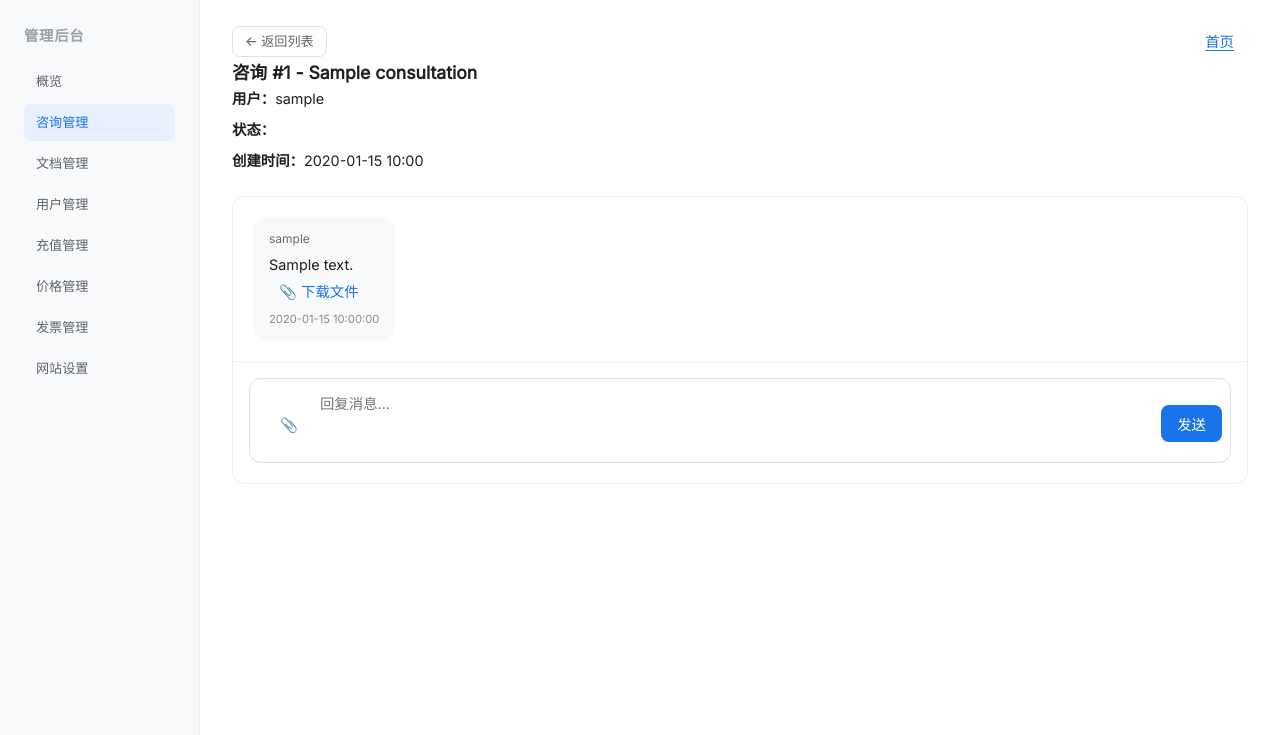
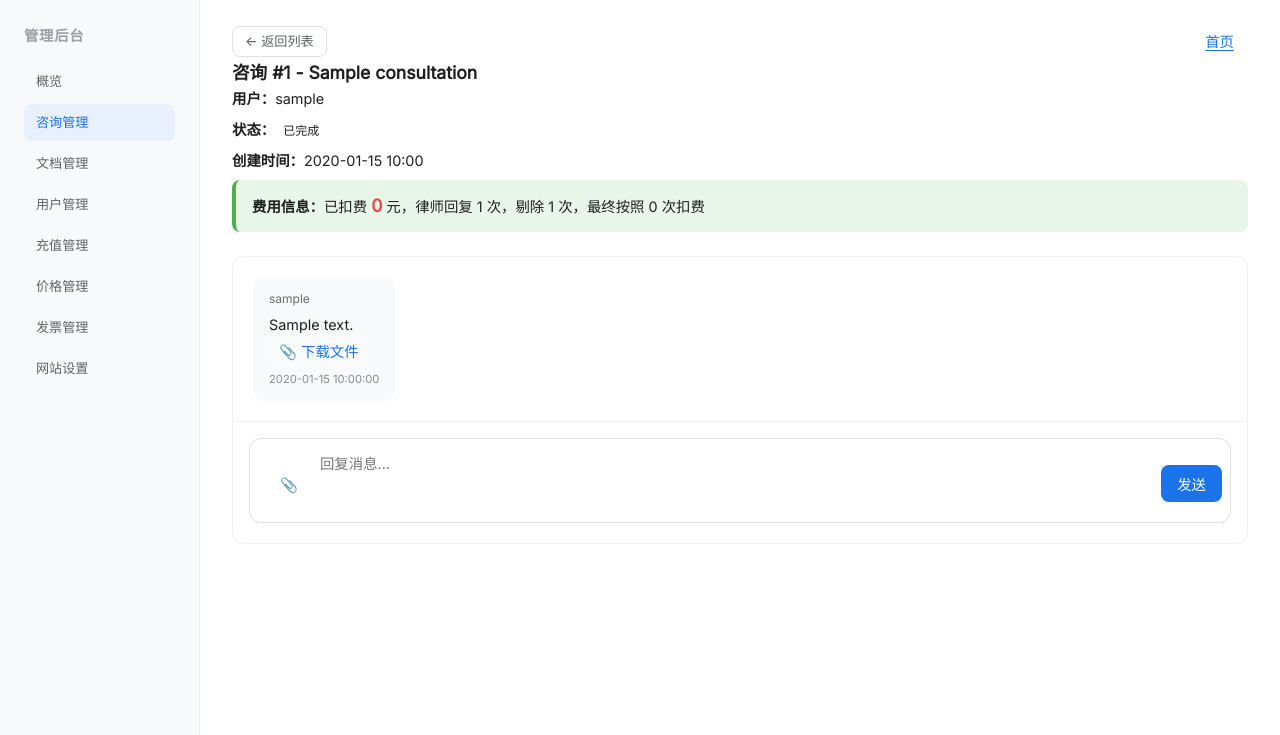
Before and after one commit to booted4439-alt/paoding-law, a Flask app: page /admin/consultations/1 in a window 1280 px wide. Shown: the top 735 px of the page. Run offline with Flask 3, Linux system fonts and the light colour scheme; a user stored in the database is signed in; tables that the repository leaves empty hold one stand-in row (values such as "Sample post"); some libraries are stand-ins or nearby versions.

Commit message:
feat: 咨询收费系统 - 律师回复计数/剔除/完成扣费
- 数据库新增 lawyer_reply_count, excluded_count, estimated_fee, actual_fee 字段
- 咨询创建限制：余额不足100元不能发起咨询
- 律师回复改为计数模式（非实时扣费）
- 新增完成咨询API，计算费用并扣费
- 新增剔除次数API
- 管理列表显示律师回复次数/剔除次数列及已完成筛选
- 咨询详情页：移除关闭功能，添加完成咨询/剔除次数功能
- 价格页更新收费说明
- 用户协议/隐私政策更新收费规则

```diff
--- a/app.py
+++ b/app.py
@@ -679,6 +679,8 @@ def create_consultation():
         return jsonify({'error': '请输入咨询标题'}), 400
     if not current_user.phone and not current_user.is_admin:
         return jsonify({'error': '请先绑定手机号'}), 403
+    if not current_user.is_admin and not current_user.is_lawyer and current_user.balance < 10000:
+        return jsonify({'error': '余额不足，咨询需账户余额不低于100元，请先充值'}), 403
     c = Consultation(title=title, description=description, user_id=current_user.id)
     db.session.add(c)
     db.session.flush()
@@ -716,6 +718,8 @@ def create_consultation_with_message():
         return jsonify({'error': '请输入您的问题'}), 400
     if not current_user.phone and not current_user.is_admin:
         return jsonify({'error': '请先绑定手机号'}), 403
+    if not current_user.is_admin and not current_user.is_lawyer and current_user.balance < 10000:
+        return jsonify({'error': '余额不足，咨询需账户余额不低于100元，请先充值'}), 403
 
     # Validate limits
     files = request.files.getlist('file')
@@ -913,55 +917,10 @@ def send_message(c_id):
             except Exception as e:
                 print(f'[EMAIL] 通知失败: {e}')
 
-    # 律师/管理员回复 → 扣费检查 + 通知咨询发起用户
+    # 律师/管理员回复 → 计数 + 通知咨询发起用户
     if current_user.is_admin or current_user.is_lawyer:
-        # 检查用户余额并扣费（每次律师回复扣一次费）
-        if c.status != 'pending':
-            try:
-                # 查找该咨询对应的有效服务价格
-                price = ServicePrice.query.filter_by(
-                    category='consult', is_active=True
-                ).order_by(ServicePrice.sort_order).first()
-                if price and price.price > 0:
-                    owner = db.session.get(User, c.user_id)
-                    if owner and not owner.is_admin and not owner.is_lawyer:
-                        # 查找此咨询的ServiceOrder
-                        so = ServiceOrder.query.filter_by(
-                            consultation_id=c.id, user_id=c.user_id
-                        ).first()
-                        if not so:
-                            so = ServiceOrder(
-                                user_id=c.user_id,
-                                service_type='consult',
-                                price_id=price.id,
-                                amount=0,
-                                status='pending',
-                                consultation_id=c.id,
-                                description=f'咨询回复计费：{c.title}'
-                            )
-                            db.session.add(so)
-                            db.session.flush()
-
-                        # 每次律师回复扣费
-                        fee = price.price
-                        if owner.balance >= fee:
-                            before = owner.balance
-                            owner.balance -= fee
-                            so.amount += fee
-                            so.lawyer_reply_count += 1
-                            so.status = 'paid' if so.lawyer_reply_count > 0 else so.status
-                            tx = Transaction(
-                                user_id=owner.id,
-                                type='consume',
-                                amount=-fee,
-                                balance_before=before,
-                                balance_after=owner.balance,
-                                service_type='consult',
-                                description=f'律师回复扣费 {fee/100:.2f} 元'
-                            )
-                            db.session.add(tx)
-            except Exception as e:
-                app.logger.error(f'扣费失败: {e}')
+        # 递增律师回复计数
+        c.lawyer_reply_count = (c.lawyer_reply_count or 0) + 1
 
         # 通知咨询发起用户（有邮箱的）
         owner = db.session.get(User, c.user_id)
@@ -1090,6 +1049,10 @@ def admin_list_consultations():
             'client': c.client.username if c.client else '未知',
             'lawyer': c.lawyer.username if c.lawyer else None,
             'message_count': c.messages.count(),
+            'lawyer_reply_count': c.lawyer_reply_count or 0,
+            'excluded_count': c.excluded_count or 0,
+            'estimated_fee': c.estimated_fee or 0,
+            'actual_fee': c.actual_fee or 0,
             'created_at': c.created_at.strftime('%Y-%m-%d %H:%M'),
         } for c in pagination.items],
         'total': pagination.total,
@@ -1120,6 +1083,79 @@ def admin_assign_lawyer(c_id):
     c.lawyer_id = lawyer_id
     db.session.commit()
     return jsonify({'ok': True})
+
+
+@app.route('/admin/api/consultations/<int:c_id>/excluded', methods=['POST'])
+@login_required
+@admin_required
+def admin_update_excluded_count(c_id):
+    """Update excluded count for a consultation."""
+    c = db.session.get(Consultation, c_id)
+    if not c:
+        return jsonify({'error': '未找到咨询'}), 404
+    if c.status == 'completed':
+        return jsonify({'error': '已完成咨询不能修改剔除次数'}), 400
+    data = request.get_json() or {}
+    val = data.get('excluded_count', 0)
+    try:
+        val = int(val)
+    except (ValueError, TypeError):
+        return jsonify({'error': '无效的数字'}), 400
+    if val < 0:
+        return jsonify({'error': '剔除次数不能为负数'}), 400
+    if val > (c.lawyer_reply_count or 0):
+        return jsonify({'error': '剔除次数不能超过律师回复次数'}), 400
+    c.excluded_count = val
+    db.session.commit()
+    return jsonify({'ok': True, 'excluded_count': val})
+
+
+@app.route('/admin/api/consultations/<int:c_id>/complete', methods=['POST'])
+@login_required
+@admin_required
+def admin_complete_consultation(c_id):
+    """Complete a consultation: calculate fee, deduct from user balance, record transaction."""
+    c = db.session.get(Consultation, c_id)
+    if not c:
+        return jsonify({'error': '未找到咨询'}), 404
+    if c.status == 'completed':
+        return jsonify({'error': '咨询已完成'}), 400
+    if c.status == 'closed':
+        return jsonify({'error': '咨询已关闭'}), 400
+
+    reply_count = c.lawyer_reply_count or 0
+    excluded = c.excluded_count or 0
+    payable = reply_count - excluded
+    unit_price = 10000  # 100元/次，单位为分
+    fee = payable * unit_price
+
+    owner = db.session.get(User, c.user_id)
+    if not owner:
+        return jsonify({'error': '用户不存在'}), 404
+
+    if fee > 0:
+        if owner.balance < fee:
+            return jsonify({'error': f'用户余额不足，需要 {fee/100:.0f} 元，当前余额 {owner.balance/100:.0f} 元'}), 400
+
+        before = owner.balance
+        owner.balance -= fee
+        tx = Transaction(
+            user_id=owner.id,
+            type='consume',
+            amount=-fee,
+            balance_before=before,
+            balance_after=owner.balance,
+            service_type='consult',
+            description=f'咨询完成扣费 {fee/100:.0f} 元（{reply_count}次律师回复 - {excluded}次剔除 = {payable}次×100元）'
+        )
+        db.session.add(tx)
+
+    c.actual_fee = fee
+    c.status = 'completed'
+    c.updated_at = datetime.now(timezone.utc)
+    db.session.commit()
+
+    return jsonify({'ok': True, 'fee': fee, 'fee_yuan': f'{fee/100:.0f}'})
 
 
 @app.route('/admin/documents')
--- a/models/__init__.py
+++ b/models/__init__.py
@@ -41,7 +41,11 @@ class Consultation(db.Model):
     id = db.Column(db.Integer, primary_key=True)
     title = db.Column(db.String(200), nullable=False)
     description = db.Column(db.Text)
-    status = db.Column(db.String(20), default='pending')  # pending, active, closed
+    status = db.Column(db.String(20), default='pending')  # pending, active, closed, completed
+    lawyer_reply_count = db.Column(db.Integer, default=0)
+    excluded_count = db.Column(db.Integer, default=0)
+    estimated_fee = db.Column(db.Integer, default=0)
+    actual_fee = db.Column(db.Integer, default=0)
     user_id = db.Column(db.Integer, db.ForeignKey('users.id'), nullable=False)
     lawyer_id = db.Column(db.Integer, db.ForeignKey('users.id'), nullable=True)
     created_at = db.Column(db.DateTime, default=_now)
--- a/templates/admin/consult_detail.html
+++ b/templates/admin/consult_detail.html
@@ -22,8 +22,20 @@
         <h2>咨询 #{{ consultation.id }} - {{ consultation.title }}</h2>
         <div class="consult-info">
             <p><strong>用户：</strong>{{ consultation.client.username if consultation.client else '未知' }}</p>
-            <p><strong>状态：</strong><span class="status-badge status-{{ consultation.status }}">{{ {'pending':'待处理','active':'进行中','closed':'已关闭'}[consultation.status] }}</span></p>
+            <p><strong>状态：</strong><span class="status-badge status-{{ consultation.status }}">{{ {'pending':'待处理','active':'进行中','completed':'已完成','closed':'已关闭'}[consultation.status] }}</span></p>
             <p><strong>创建时间：</strong>{{ consultation.created_at.strftime('%Y-%m-%d %H:%M') }}</p>
+            {% if consultation.status == 'completed' %}
+            <p class="fee-info"><strong>费用信息：</strong>已扣费 <span class="fee-amount">{{ '%.0f'|format((consultation.actual_fee or 0)/100) }}</span> 元，律师回复 {{ consultation.lawyer_reply_count or 0 }} 次，剔除 {{ consultation.excluded_count or 0 }} 次，最终按照 {{ (consultation.lawyer_reply_count or 0) - (consultation.excluded_count or 0) }} 次扣费</p>
+            {% endif %}
+            {% if consultation.status != 'completed' and consultation.status != 'closed' %}
+            {% if current_user.is_admin %}
+            <div class="consult-actions" style="margin-top: 12px;">
+                <label style="font-size: 0.85rem; margin-right: 8px;">剔除次数：</label>
+                <input type="number" id="excluded-count-input" value="{{ consultation.excluded_count or 0 }}" min="0" max="{{ consultation.lawyer_reply_count or 0 }}" style="width: 80px; padding: 4px 8px; border: 1px solid #ccc; border-radius: 4px;" onchange="adminUpdateExcludedCount({{ consultation.id }}, this.value)">
+                <button class="btn btn-primary" onclick="adminCompleteConsultation({{ consultation.id }})" style="margin-left: 16px;">✅ 完成咨询</button>
+            </div>
+            {% endif %}
+            {% endif %}
         </div>
 
         <div class="admin-chat" id="admin-chat">
@@ -164,4 +176,11 @@ function adminAutoResize(el) {
 function escHtml(s) { const d = document.createElement('div'); d.textContent = s || ''; return d.innerHTML; }
 loadMessages();
 </script>
+<style>
+.fee-info { background: #e8f5e9; padding: 12px 16px; border-radius: 8px; border-left: 4px solid #4caf50; margin-top: 8px; }
+.fee-amount { font-weight: 700; color: #e44; font-size: 1.1rem; }
+.consult-actions { display: flex; align-items: center; flex-wrap: wrap; gap: 8px; }
+.btn-primary { background: #1a73e8; color: #fff; border: none; padding: 8px 20px; border-radius: 6px; cursor: pointer; font-size: 0.9rem; font-weight: 500; }
+.btn-primary:hover { background: #1557b0; }
+</style>
 {% endblock %}
--- a/templates/pricing.html
+++ b/templates/pricing.html
@@ -7,8 +7,8 @@
 {% block content %}
 <div style="max-width: 1100px; margin: 0 auto; padding: 32px 16px;">
     <h1 style="font-size: 1.5rem; font-weight: 600; text-align: center; margin-bottom: 4px;">价格</h1>
-    <p style="text-align: center; color: #1a73e8; font-size: 0.95rem; font-weight: 500; margin-bottom: 4px;">AI辅助+律师审核确认回复为一次</p>
-    <p style="text-align: center; color: #1a73e8; font-size: 0.85rem; font-weight: 500; margin-bottom: 32px;">1次 = 100元</p>
+    <p style="text-align: center; color: #1a73e8; font-size: 0.95rem; font-weight: 500; margin-bottom: 4px;">AI辅助+律师审核回复为一次，每一条回复信息均经过律师审核</p>
+    <p style="text-align: center; color: #1a73e8; font-size: 0.85rem; font-weight: 500; margin-bottom: 32px;">每次100元</p>
 
     {% if not categories %}
     <p style="text-align: center; color: #999;">暂无定价信息</p>
@@ -74,6 +74,8 @@
         </div>
     </div>
 
+    <p style="text-align: center; margin-top: 24px; font-size: 0.78rem; color: #999;">注：价格页面的价格数据仅为预估价格，并非最后的扣费标准。实际扣费以律师回复次数和咨询完成时核算为准。</p>
+
     <p style="text-align: center; margin-top: 32px; font-size: 0.85rem; color: #999;">
         如需委托律师代理/辩护/谈判/律师函等，单独和律师沟通确认报价
     </p>
```
Also changed, not shown: templates/admin/consultations.html (+5 -2 lines), static/wechat_contact.png.
